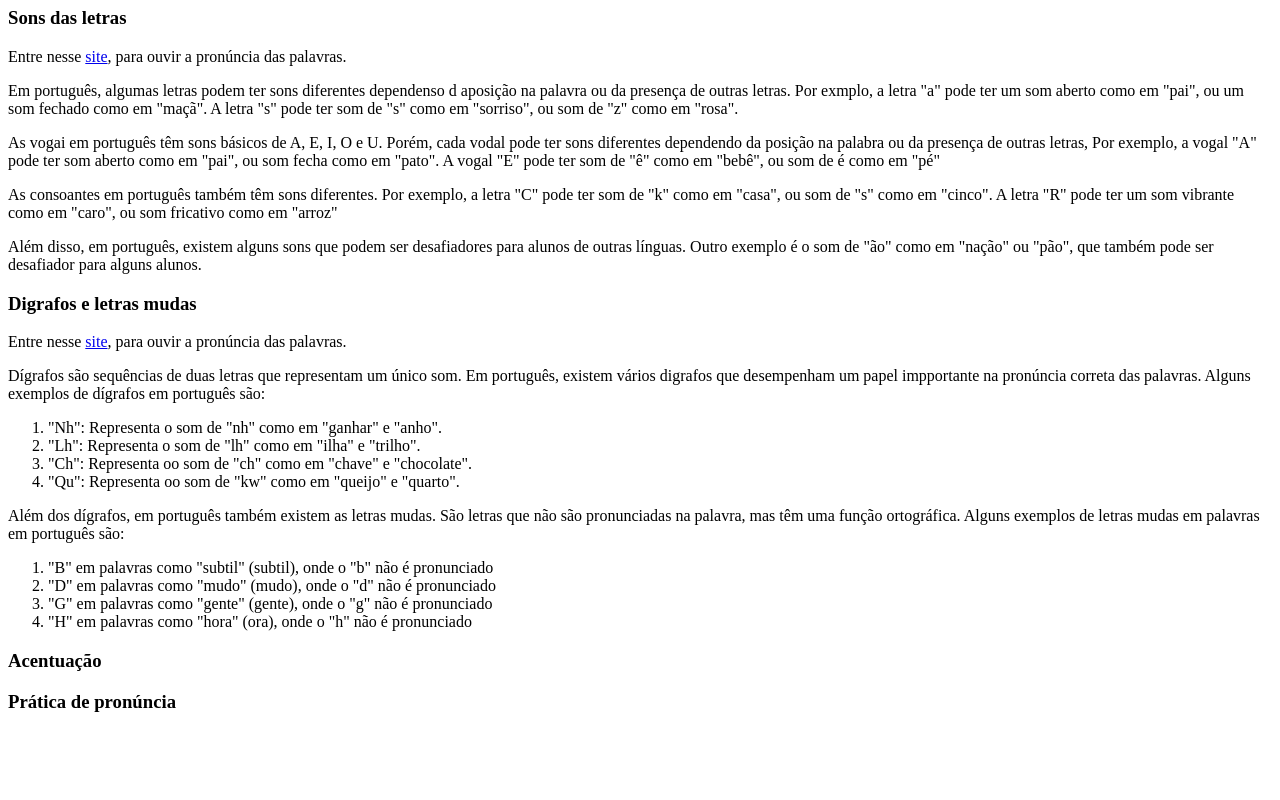
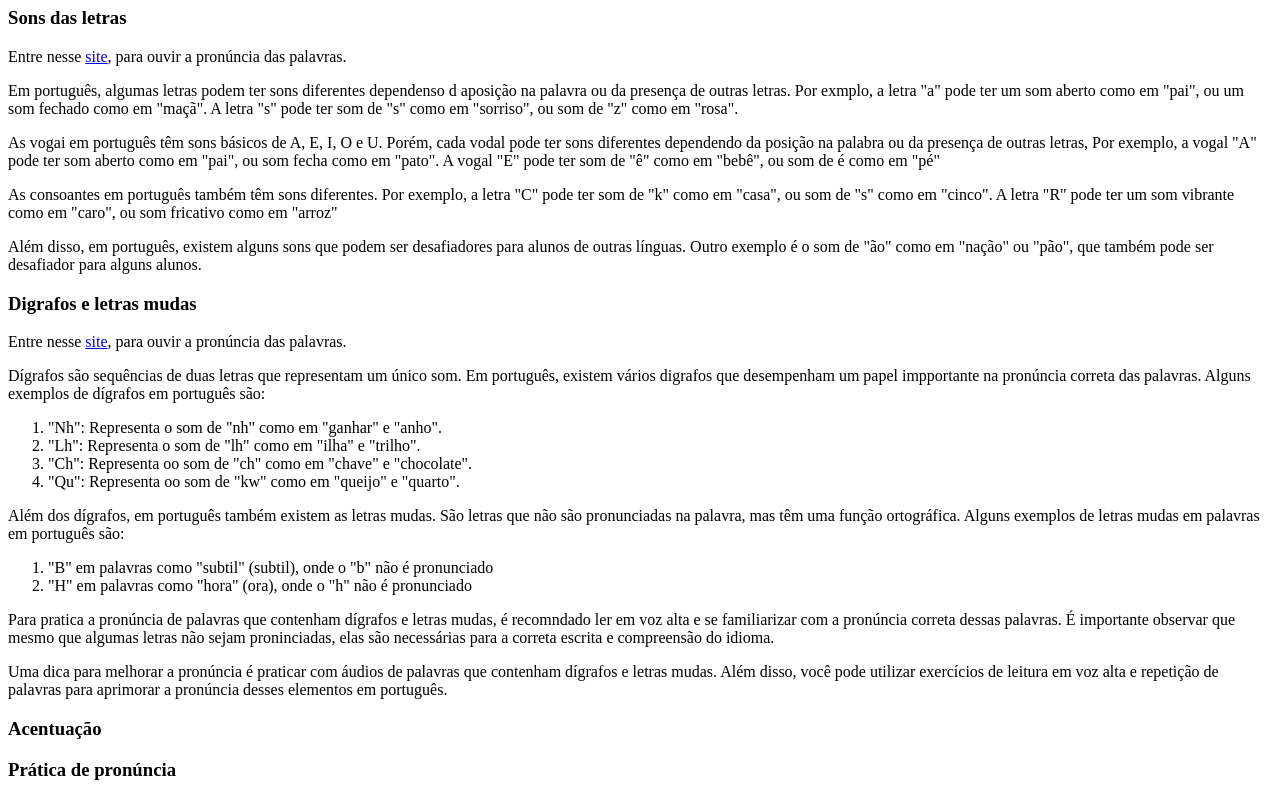
Before and after one commit to HWDelCol/aprendendo, a plain HTML site: page areas-interesse/portugues.html in a window 1280 px wide. Shown: the part 467-1267 px from the top of the page. Before the commit the page ends 1199 px from the top, so only its background shows below. Drawn offline with Linux system fonts and the light colour scheme.

Commit message:
digrafos atualizacao

```diff
--- a/areas-interesse/portugues.html
+++ b/areas-interesse/portugues.html
@@ -54,10 +54,12 @@
 
     <ol>
         <li>"B" em palavras como "subtil" (subtil), onde o "b" não é pronunciado</li>
-        <li>"D" em palavras como "mudo" (mudo), onde o "d" não é pronunciado</li>
-        <li>"G" em palavras como "gente" (gente), onde o "g" não é pronunciado</li>
         <li>"H" em palavras como "hora" (ora), onde o "h" não é pronunciado</li>
     </ol>
+
+    <p>Para pratica a pronúncia de palavras que contenham dígrafos e letras mudas, é recomndado ler em voz alta e se familiarizar com a pronúncia correta dessas palavras. É importante observar que mesmo que algumas letras não sejam proninciadas, elas são necessárias para a correta escrita e compreensão do idioma.</p>
+
+    <p>Uma dica para melhorar a pronúncia é praticar com áudios de palavras  que contenham dígrafos e letras mudas. Além disso, você pode utilizar exercícios de leitura em voz alta e repetição de palavras para aprimorar a pronúncia desses elementos em português.</p>
     <h3>Acentuação</h3>
     <h3>Prática de pronúncia</h3>
 </body>
```
